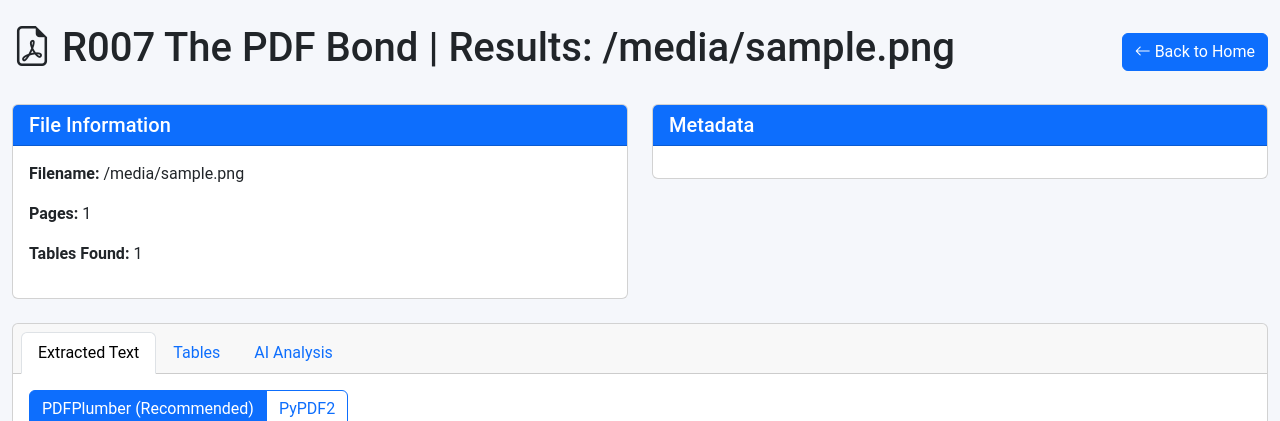
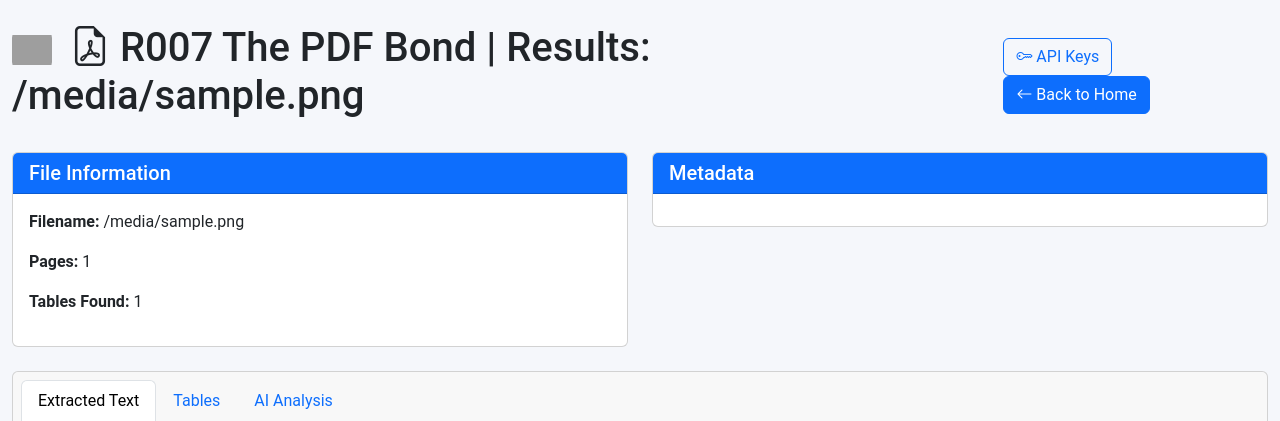
Before and after one commit to rehmanul/The-PDF-Bond, a Flask app: template templates/results.html in a window 1280 px wide. Shown: the top 421 px of the page. Run offline with Flask 3, Linux system fonts and the light colour scheme; the template is opened without the code that fills it: most values are stand-ins (such as "Sample title", 1, 10 or a date in 2020); some libraries are stand-ins or nearby versions; grey boxes are pictures that could not be loaded.

Commit message:
Checkpoint before assistant change: Improved the website's navigation
Updated the website's navigation by adding back buttons and links to the API keys management page in several templates (`templates/api_keys.html`, `templates/index.html`, `templates/results.html`) and added some styling in `static/css/style.css`.

Replit-Commit-Author: Assistant

```diff
--- a/static/css/style.css
+++ b/static/css/style.css
@@ -64,6 +64,16 @@ body {
     height: 40px;
     margin-right: 10px;
     border-radius: 8px;
+    object-fit: contain;
+}
+
+a.text-decoration-none {
+    color: inherit;
+}
+
+a.text-decoration-none:hover {
+    text-decoration: none;
+    color: var(--primary-color);
 }
 
 .sidebar-header h3 {
--- a/templates/results.html
+++ b/templates/results.html
@@ -11,8 +11,16 @@
 <body>
     <div class="container-fluid py-4">
         <div class="d-flex justify-content-between align-items-center mb-4">
-            <h1><i class="bi bi-file-earmark-pdf"></i> R007 The PDF Bond | Results: {{ results.filename }}</h1>
-            <a href="/" class="btn btn-primary"><i class="bi bi-arrow-left"></i> Back to Home</a>
+            <h1>
+                <a href="/" class="text-decoration-none">
+                    <img src="{{ url_for('static', filename='images/pdf-logo.png') }}" alt="PDF Scraper Logo" class="header-logo me-2">
+                    <i class="bi bi-file-earmark-pdf"></i> R007 The PDF Bond | Results: {{ results.filename }}
+                </a>
+            </h1>
+            <div>
+                <a href="{{ url_for('manage_api_keys') }}" class="btn btn-outline-primary me-2"><i class="bi bi-key"></i> API Keys</a>
+                <a href="/" class="btn btn-primary"><i class="bi bi-arrow-left"></i> Back to Home</a>
+            </div>
         </div>
 
         <div class="row mb-4">
```
Also changed, not shown: templates/api_keys.html (+12 -5 lines), templates/index.html (+8 -4 lines).
